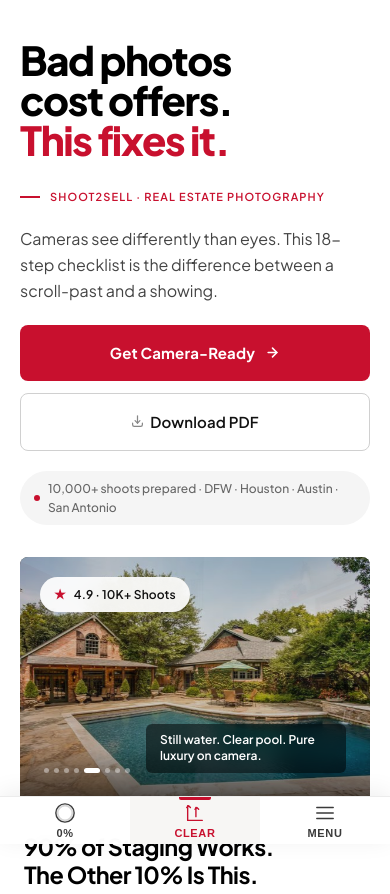
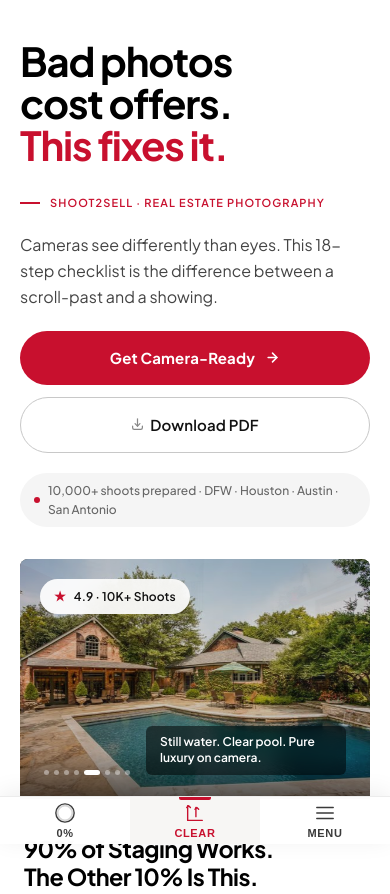
Before and after one commit to ynnso/CheckList, a plain HTML site: page index.html in a window 390 px wide. Shown: the top 894 px of the page. Drawn offline with Linux system fonts and the light colour scheme.

Commit message:
Update index.html

```diff
--- a/index.html
+++ b/index.html
@@ -55,16 +55,16 @@
     display: grid;
     grid-template-columns: 60fr 40fr;
     gap: 48px;
-    align-items: center;
-    margin-bottom: 52px;
+    align-items: start;
+    margin-bottom: 64px;
   }
 
   /* ── H1 LEFT COLUMN ─────────────────────────────────────────── */
   .hero-h1 {
     font-family: var(--font-display);
-    font-weight: 800;
+    font-weight: 700;
     color: #000000;
-    letter-spacing: -0.035em;
+    letter-spacing: -0.03em;
     line-height: 1.0;
     margin: 0;
   }
@@ -72,20 +72,20 @@
   .h1-line1,
   .h1-line2 {
     font-size: clamp(44px, 6.5vw, 88px);
-    font-weight: 800;
+    font-weight: 700;
     color: #000000;
     display: block;
-    line-height: 1.0;
-    letter-spacing: -0.035em;
+    line-height: 1.05;
+    letter-spacing: -0.03em;
   }
 
   .h1-line3 {
     font-size: clamp(44px, 6.5vw, 88px);
-    font-weight: 800;
+    font-weight: 700;
     color: var(--red);
     display: block;
-    line-height: 1.0;
-    letter-spacing: -0.035em;
+    line-height: 1.05;
+    letter-spacing: -0.03em;
   }
 
   /* ── RIGHT COLUMN: eyebrow, sub, CTAs ─────────────────────────── */
@@ -93,6 +93,9 @@
     display: flex;
     flex-direction: column;
     gap: 20px;
+    padding-left: 32px;
+    padding-top: 8px;
+    border-left: 1px solid #EBEBEB;
   }
 
   .hero-eyebrow {
@@ -155,10 +158,11 @@
     flex-shrink: 0;
   }
 
-  /* ── IMAGE ZONE — full width, rounded, below ─────────────────── */
+  /* ── IMAGE ZONE — inset, rounded top, below ─────────────────── */
   .hero-image-zone {
     position: relative;
-    width: 100%;
+    width: calc(100% - 48px);
+    margin: 0 24px;
     height: 520px;
     border-radius: 12px 12px 0 0;
     overflow: hidden;
@@ -298,8 +302,9 @@
   /* ── RESPONSIVE ─────────────────────────────────────────────── */
   @media (max-width: 1000px) {
     #hero { padding: 56px 40px 0; }
-    .hero-text-zone { gap: 32px; margin-bottom: 40px; }
-    .hero-image-zone { height: 420px; }
+    .hero-text-zone { gap: 32px; margin-bottom: 48px; }
+    .hero-right-col { padding-left: 24px; }
+    .hero-image-zone { height: 420px; width: calc(100% - 32px); margin: 0 16px; }
   }
 
   @media (max-width: 768px) {
@@ -309,10 +314,15 @@
       gap: 28px;
       margin-bottom: 32px;
     }
+    .hero-right-col {
+      padding-left: 0;
+      padding-top: 0;
+      border-left: none;
+    }
     .h1-line1, .h1-line2, .h1-line3 {
       font-size: clamp(40px, 10vw, 56px);
     }
-    .hero-image-zone { height: 300px; border-radius: 8px 8px 0 0; }
+    .hero-image-zone { height: 300px; width: 100%; margin: 0; border-radius: 8px 8px 0 0; }
     .hero-ctas { flex-direction: column; align-items: stretch; }
     .carousel-caption { font-size: 12px; max-width: 200px; }
   }
@@ -1393,11 +1403,12 @@
     font-size: 15px;
     font-weight: 700;
     letter-spacing: 0.01em;
-    padding: 16px 32px;
-    border-radius: 8px;
+    padding: 15px 28px;
+    border-radius: 100px;
     border: none;
     text-decoration: none;
     transition: background var(--transition), transform var(--transition), box-shadow var(--transition);
+    white-space: nowrap;
   }
 
   .hero-cta-btn:hover {
@@ -1416,9 +1427,9 @@
     font-weight: 600;
     color: #111111;
     text-decoration: none;
-    padding: 16px 24px;
-    border: 1.5px solid #D0D0D0;
-    border-radius: 8px;
+    padding: 15px 24px;
+    border: 1.5px solid #C8C8C8;
+    border-radius: 100px;
     background: none;
     transition: border-color var(--transition), color var(--transition);
     letter-spacing: 0.01em;
```
